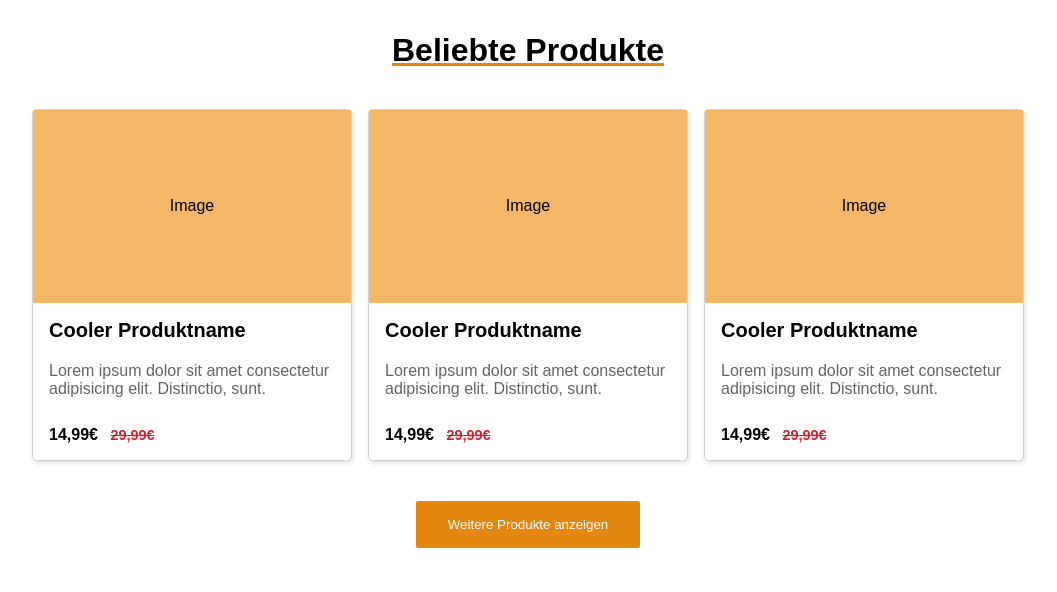
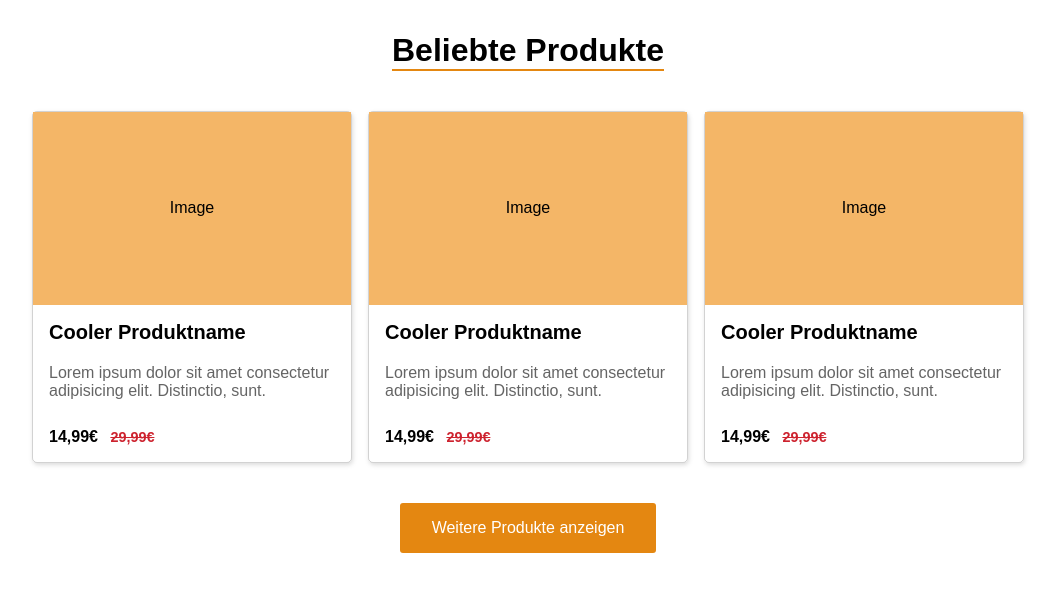
Before and after one commit to Olewy/BEM-Projekt, a website: page index.html in a window 1280 px wide. Shown: the whole page, without its empty margins (112-1169 px from the left). Drawn offline with Linux system fonts and the light colour scheme.

Commit message:
third commit

```diff
--- a/index.html
+++ b/index.html
@@ -61,7 +61,7 @@
           </div>
         </div>
       </div>
-      <button class="button">Weitere Produkte anzeigen</button>
+      <a class="button" href="#">Weitere Produkte anzeigen</a>
     </section>
   </body>
 </html>
--- a/styles/styles.scss
+++ b/styles/styles.scss
@@ -13,17 +13,18 @@ body {
 }
 
 .heading {
-  text-decoration: underline;
   text-decoration-color: $primary-color;
   font-size: 2rem;
+  border-bottom: 2px solid $primary-color;
 }
 
 .button {
+  padding: 1rem 2rem;
   background-color: $primary-color;
   border: none;
-  padding: 1rem 2rem;
+  border-radius: 3px;
   color: #fff;
-  border-radius: 2px;
+  text-decoration: none;
 }
 
 .button:hover {
@@ -99,4 +100,8 @@ body {
       padding-left: 0.5rem;
     }
   }
+  .product:hover {
+    transform: scale(1.005);
+    cursor: pointer;
+  }
 }
```
Also changed, not shown: output/styles.css, 1 other file.
